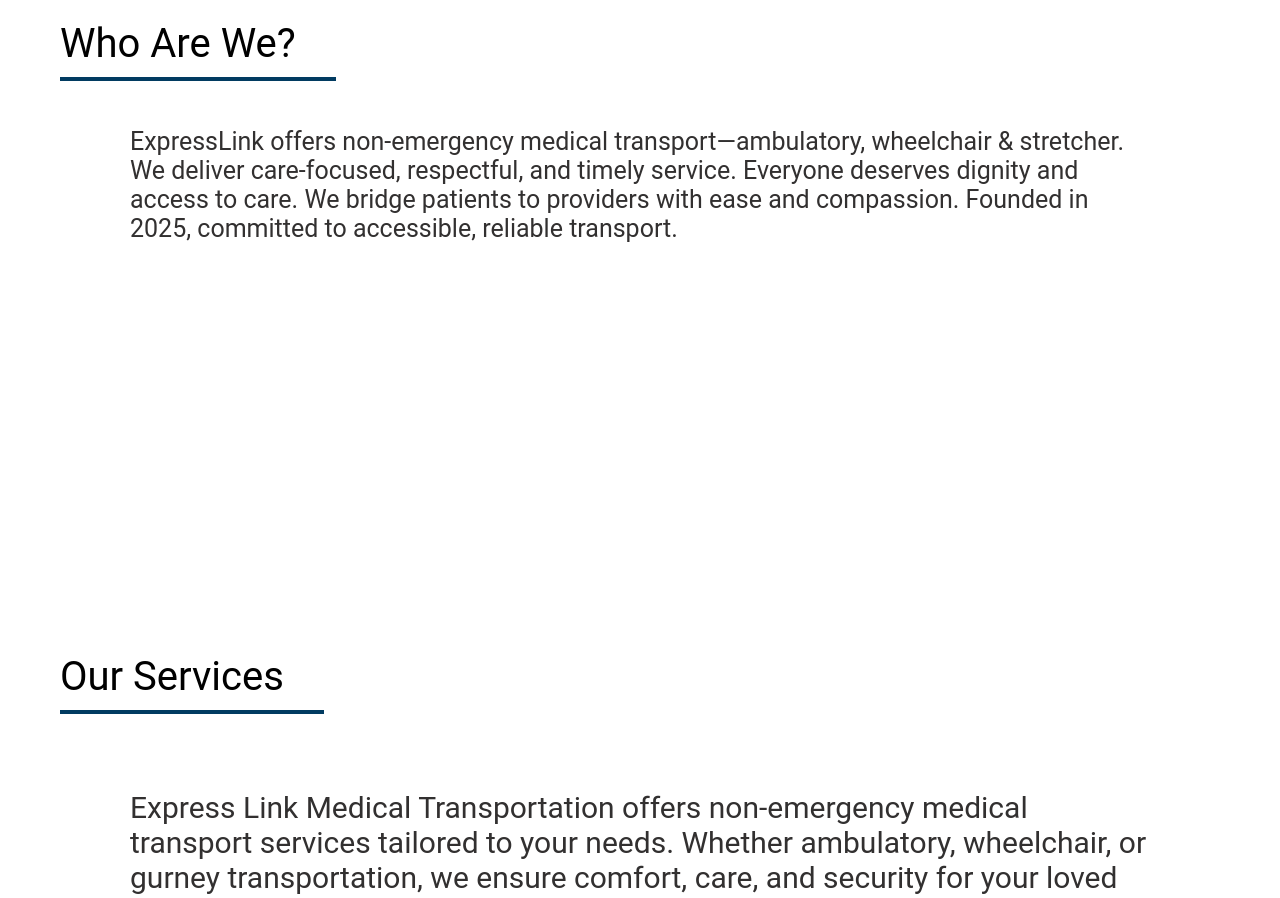
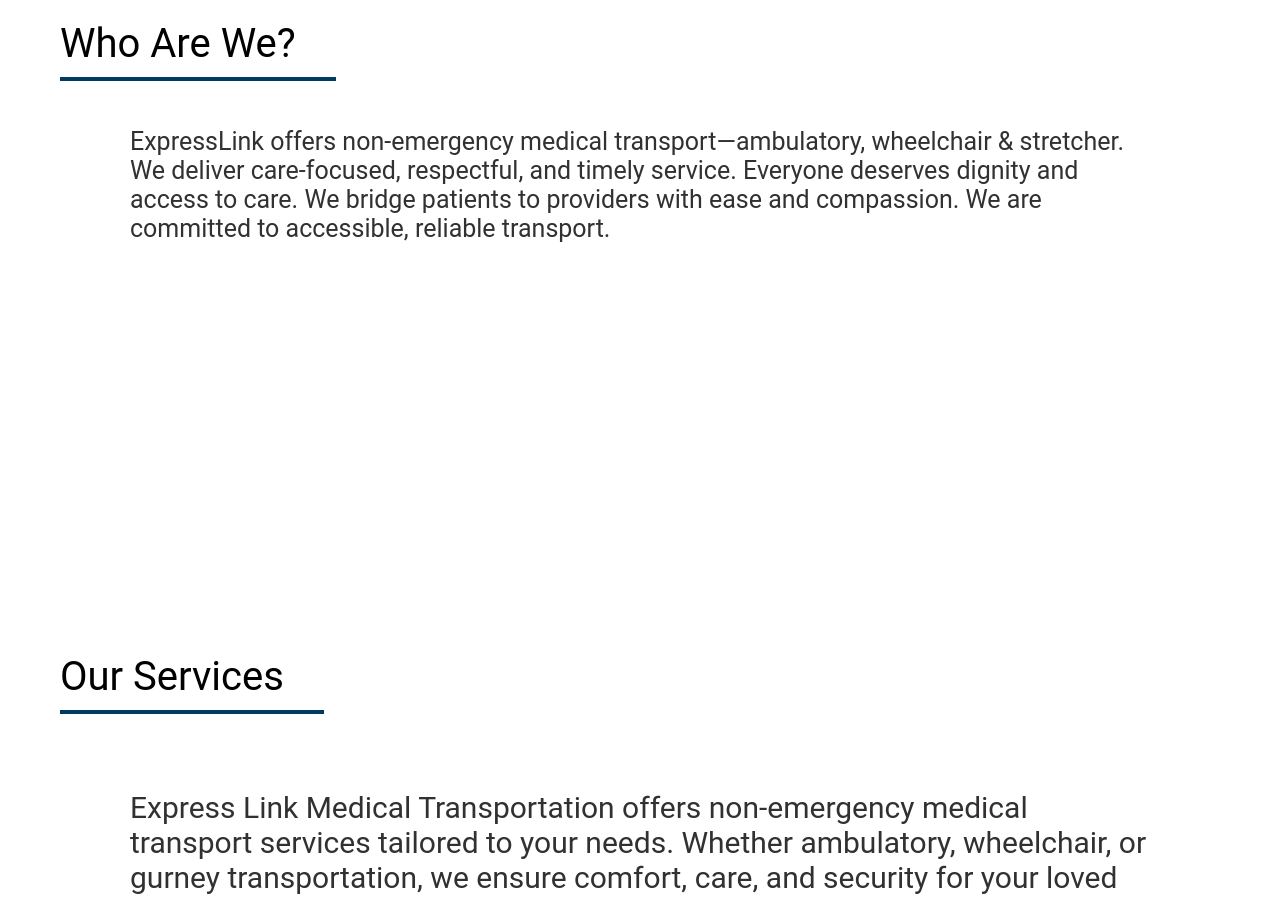
Before and after one commit to tycoon250/express-link, a Next.js app: page / in a window 1280 px wide. Shown: the part 960-1858 px from the top of the page. Built offline with nearby package versions, Linux system fonts and the light colour scheme.

Commit message:
removed 2025

```diff
--- a/pages/components/about.js
+++ b/pages/components/about.js
@@ -15,7 +15,7 @@ const About = () => {
                 We deliver care-focused, respectful, and timely service.
                 Everyone deserves dignity and access to care.
                 We bridge patients to providers with ease and compassion.
-                Founded in 2025, committed to accessible, reliable transport.
+                We are committed to accessible, reliable transport.
                 </span>
             </div>
 
```
